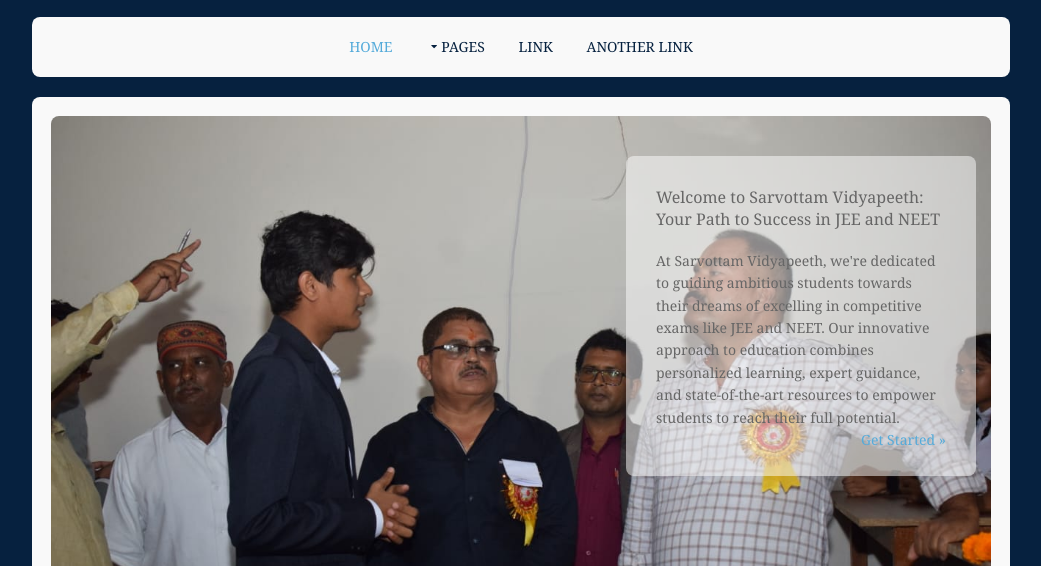
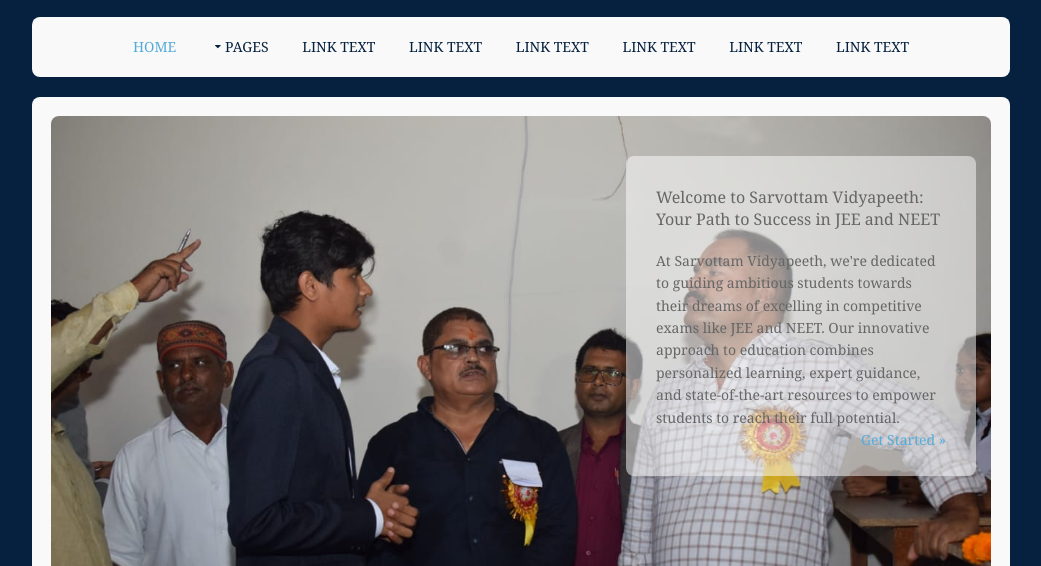
Before and after one commit to Ritik2077/Sarvottam-Vidyapeeth-V2.github.io, a plain HTML site: page index.html in a window 1280 px wide. Shown: the part 234-800 px from the top of the page, without its empty margins (119-1160 px from the left). Drawn offline with Linux system fonts and the light colour scheme; some packages are replaced by stand-ins of ours; a script that the page names is missing; files whose address does not match are found by name.

Commit message:
Update index.html

```diff
--- a/index.html
+++ b/index.html
@@ -55,8 +55,12 @@
             <li><a href="#">Gallery</a></li>
           </ul>
         </li>
-        <li><a href="#">Link</a></li>
-        <li><a href="#">Another Link</a></li>
+        <li><a href="#">Link Text</a></li>
+        <li><a href="#">Link Text</a></li>
+        <li><a href="#">Link Text</a></li>
+        <li><a href="#">Link Text</a></li>
+        <li><a href="#">Link Text</a></li>
+        <li><a href="#">Link Text</a></li>
       </ul>
     </nav>
   </div>
```
